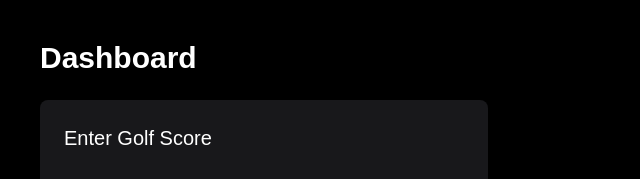
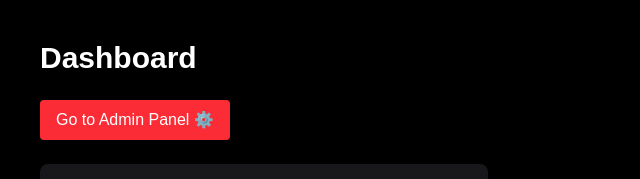
Before and after one commit to Yash081125/golf-charity-app, a Next.js app: page /dashboard in a window 1280 px wide. Shown: the top 179 px of the page, without its empty margins (0-640 px from the left). Built offline with nearby package versions, Linux system fonts and the light colour scheme; no server answers; the database is empty.

Commit message:
add admin navigation button

```diff
--- a/app/dashboard/page.tsx
+++ b/app/dashboard/page.tsx
@@ -54,7 +54,7 @@ export default function Dashboard() {
     fetchScores();
   };
 
-  // 🔥 DRAW FUNCTION (UPDATED)
+  // 🔥 DRAW FUNCTION
   const runDraw = async () => {
     if (scores.length < 5) {
       alert("Enter 5 scores first!");
@@ -72,7 +72,7 @@ export default function Dashboard() {
 
     setDrawNumbers(randomNumbers);
 
-    // ✅ SAVE DRAW IN DATABASE
+    // save draw
     await supabase.from("draws").insert([
       {
         numbers: randomNumbers,
@@ -92,7 +92,16 @@ export default function Dashboard() {
 
   return (
     <div className="min-h-screen bg-black text-white p-10">
+      {/* 🔥 HEADER */}
       <h1 className="text-3xl font-bold mb-6">Dashboard</h1>
+
+      {/* ✅ ADMIN BUTTON ADDED */}
+      <a
+        href="/admin"
+        className="bg-red-500 px-4 py-2 rounded mb-6 inline-block hover:bg-red-600"
+      >
+        Go to Admin Panel ⚙️
+      </a>
 
       {/* Input Section */}
       <div className="bg-zinc-900 p-6 rounded-lg max-w-md mb-6">
```
